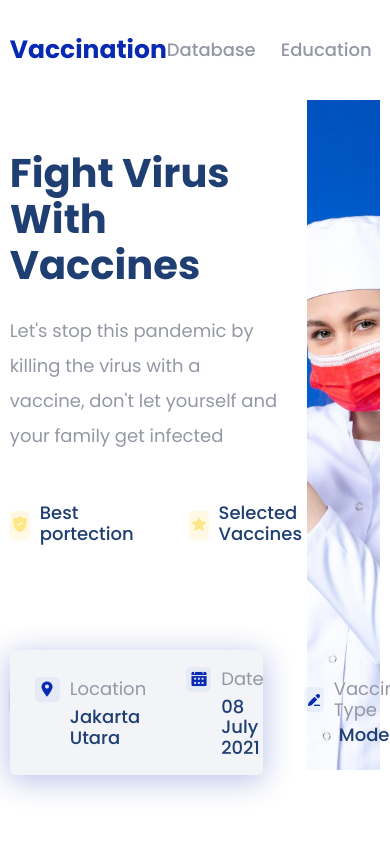
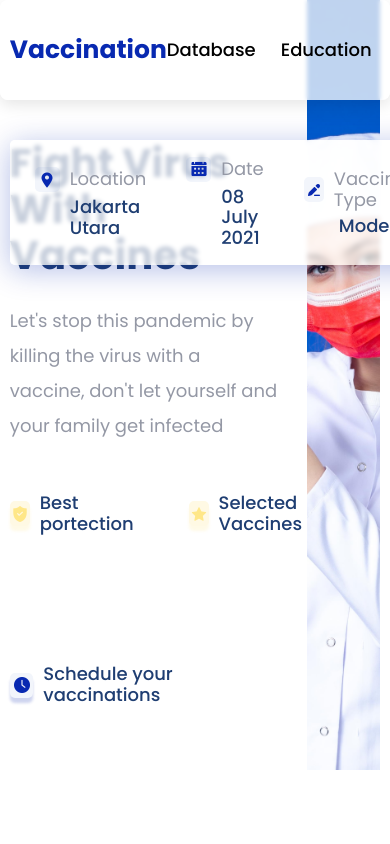
Before and after one commit to AlejandroMorales-s/vaccination, a plain HTML site: page index.html in a window 390 px wide. Shown: the top 844 px of the page. Drawn offline with Linux system fonts and the light colour scheme.

Commit message:
fix: responsive and nav glass effect

```diff
--- a/index.html
+++ b/index.html
@@ -16,6 +16,7 @@
 <body>
     <!--Nav-->
     <header class="nav">
+        <div class="nav absolute">
             <div class="container nav-container">
                 <h1 class="logo">Vaccination</h1>
                 <nav class="nav-container__btns">
@@ -26,6 +27,8 @@
                     <a class="nav__btn nav__btn--blue" href="#">Hoax Buster</a>
                 </nav>
             </div>
+        </div>
+
         <!--Hero-->
         <div class="hero container">
             <div class="hero__info">
--- a/src/scss/base/_mixins.scss
+++ b/src/scss/base/_mixins.scss
@@ -5,6 +5,12 @@
 }
 
 @mixin tablet {
+    @media (min-width: $tablet) and (max-width: $laptop){
+        @content;
+    }
+}
+
+@mixin laptop {
     @media (min-width: $tablet) and (max-width: $desktop){
         @content;
     }
--- a/src/scss/base/_utilidades.scss
+++ b/src/scss/base/_utilidades.scss
@@ -12,3 +12,6 @@
 .no-padding{
     padding: 0;
 }
+.absolute{
+    position: absolute;
+}
--- a/src/scss/base/_variables.scss
+++ b/src/scss/base/_variables.scss
@@ -27,7 +27,8 @@ $negro: #000000;
 // Media Queries
 $telefono: 375px;
 $tablet: 768px;
-$desktop: 1200px;
+$laptop: 992px;
+$desktop: 1800px;
 
 // Margenes
 $separacion: 5rem;
--- a/src/scss/contenido/header/_hero.scss
+++ b/src/scss/contenido/header/_hero.scss
@@ -3,10 +3,11 @@
     grid-template-columns: repeat(2, 1fr);
     .hero__img{
         @include img('../img/1.jpg');
-        height: 67rem;
+        height: 77rem;
 
     }
     .hero__info{
+        padding-top: 9rem;
         width: 90%;
         display: flex;
         flex-direction: column;
@@ -81,12 +82,12 @@
 }
 
 .hero__date{
-    background-color: $colorFondo;
+    background: rgba(255, 255, 255, 0.75);
+    backdrop-filter: blur(2px); //Solo finciona si se tiene el RGBA
     padding: calc($separacion / 3) calc($separacion / 2) calc($separacion / 3) calc($separacion / 2);
     border-radius: 0.5rem;
     position: absolute;
-    top: 77%;
-    width: 65%;
+
     display: flex;
     align-items: center;
     column-gap: 4rem;
@@ -97,6 +98,14 @@
         grid-template-columns: repeat(2, 1fr);
         gap: calc($separacion / 2);
         top: 75%;
+    }
+    @include laptop{
+        top: 77%;
+        width: 65%;
+    }
+    @include desktop{
+        top: 55%;
+        width: 45%;
     }
     .location{
         width: 100%;
--- a/src/scss/contenido/header/_nav.scss
+++ b/src/scss/contenido/header/_nav.scss
@@ -2,6 +2,15 @@
 //    @include img('../img/1.jpg');
 //    height: 65rem;
 //}
+.absolute{
+    width: 100%;
+    background-color: #fafafa;
+    background: rgba(255, 255, 255, 0.75);
+    backdrop-filter: blur(2px); //Solo finciona si se tiene el RGBA
+    box-shadow: 0 5px 15px rgba(0, 0, 0, 0.1);
+    border-radius: 8px;
+    transform: 0.5s;
+}
 .nav-container{
     display: flex;
     align-items: center;
@@ -16,8 +25,10 @@
         align-items: center;
         gap: calc($separacion / 2);
         .nav__btn{
+            color: $negro;
             font-weight: $medium;
             &:last-of-type{
+                color: $blanco;
                 font-weight: $medium;
                 letter-spacing: 0.05rem;
             }
```
Also changed, not shown: build/css/app.css, 1 other file. Lines whose indentation alone changed are shown as unchanged.
